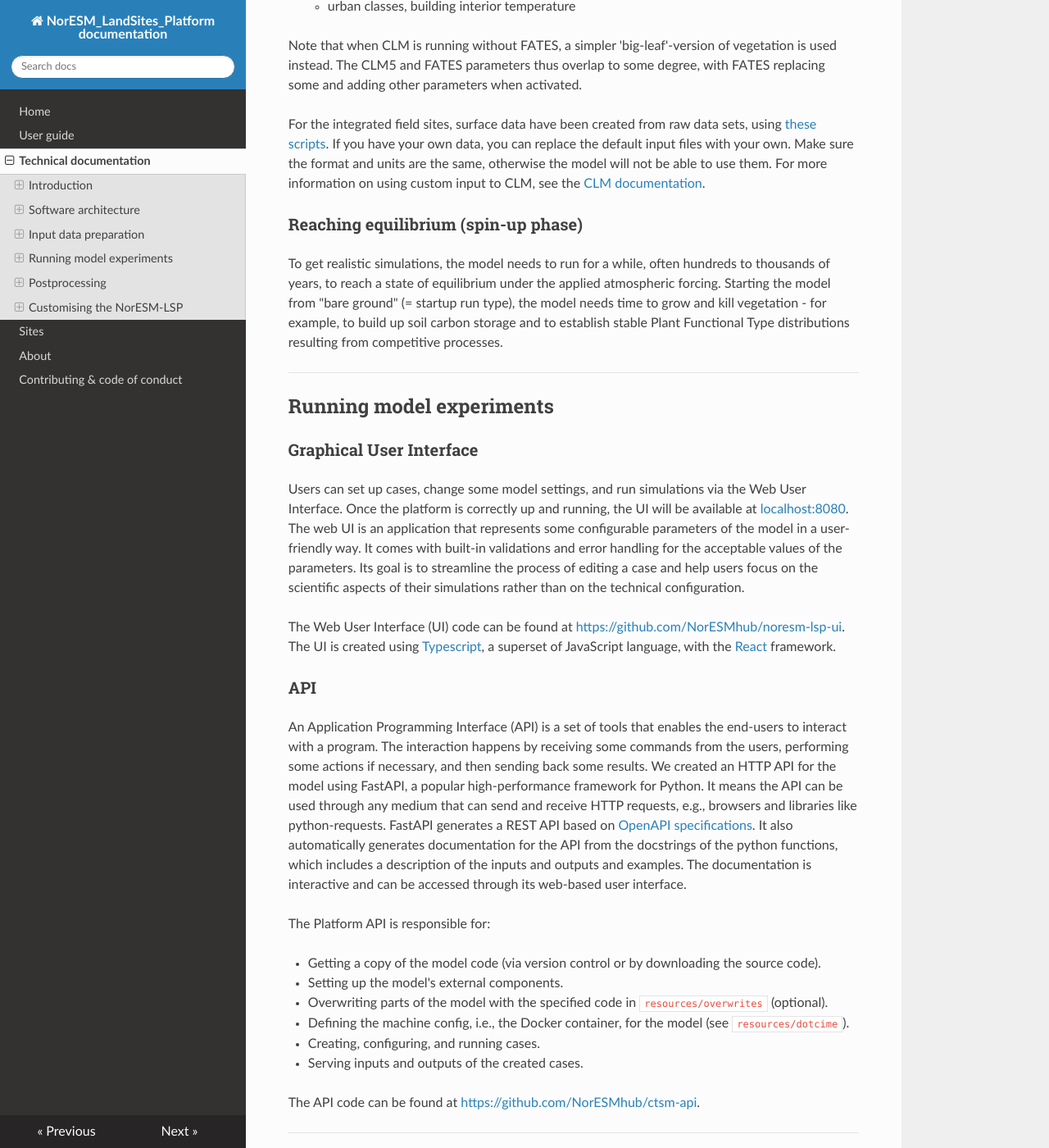
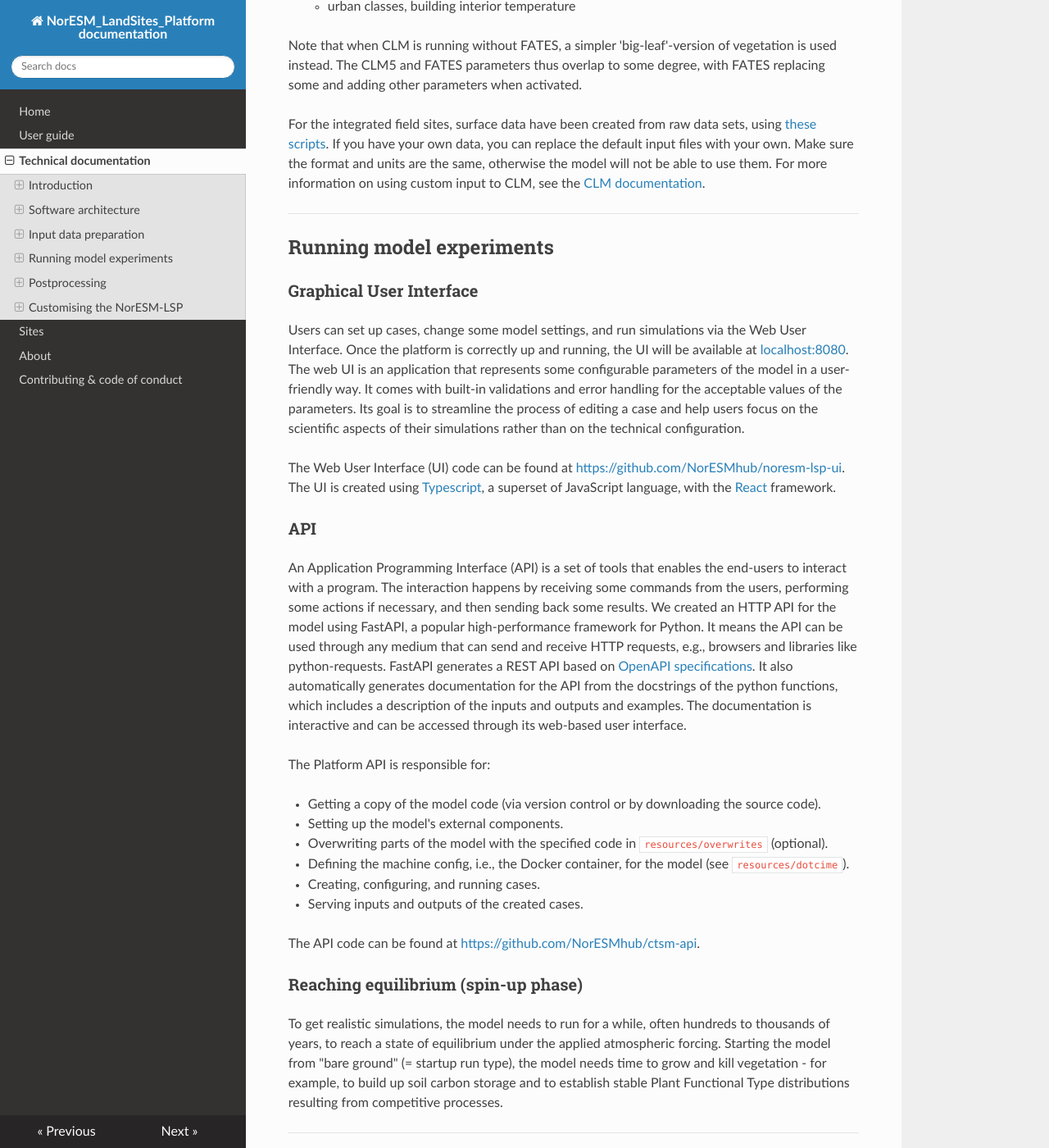
Before and after one commit to NorESMhub/noresm-land-sites-platform, an MkDocs documentation site: the page built from docs/documentation.md, in a window 1280 px wide and 1400 px high, scrolled down 8421 px. Shown: the whole window at 82% size. Built offline with MkDocs 1.6.1, drawn with Linux system fonts in a browser that asks for light colours; nearby versions of some CDN libraries; part of the change alters nothing that is shown.

```diff
--- a/docs/documentation.md
+++ b/docs/documentation.md
@@ -190,10 +190,6 @@ Note that when CLM is running without FATES, a simpler 'big-leaf'-version of veg
 
 For the integrated field sites, surface data have been created from raw data sets, using [these scripts](https://github.com/NorESMhub/noresm-lsp-input). If you have your own data, you can replace the default input files with your own. Make sure the format and units are the same, otherwise the model will not be able to use them. For more information on using custom input to CLM, see the [CLM documentation](https://www.cesm.ucar.edu/models/cesm1.0/clm/models/lnd/clm/doc/UsersGuide/x9798.html).
 
-### Reaching equilibrium (spin-up phase)
-
-To get realistic simulations, the model needs to run for a while, often hundreds to thousands of years, to reach a state of equilibrium under the applied atmospheric forcing. Starting the model from "bare ground" (= startup run type), the model needs time to grow and kill vegetation - for example, to build up soil carbon storage and to establish stable Plant Functional Type distributions resulting from competitive processes.
-
 **************************************
 
 ## Running model experiments
@@ -219,6 +215,9 @@ The Platform API is responsible for:
 
 The API code can be found at [https://github.com/NorESMhub/ctsm-api](https://github.com/NorESMhub/ctsm-api).
 
+### Reaching equilibrium (spin-up phase)
+
+To get realistic simulations, the model needs to run for a while, often hundreds to thousands of years, to reach a state of equilibrium under the applied atmospheric forcing. Starting the model from "bare ground" (= startup run type), the model needs time to grow and kill vegetation - for example, to build up soil carbon storage and to establish stable Plant Functional Type distributions resulting from competitive processes.
 
 **************************************
 
```
